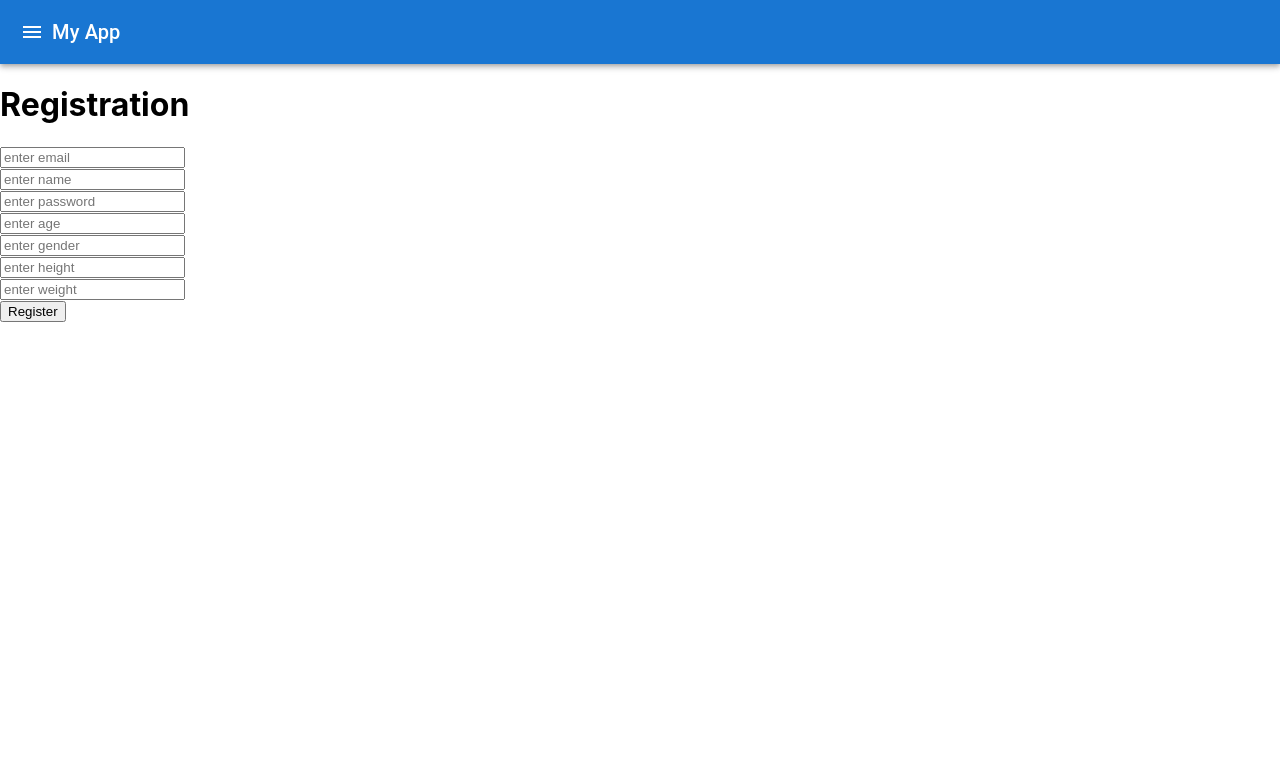
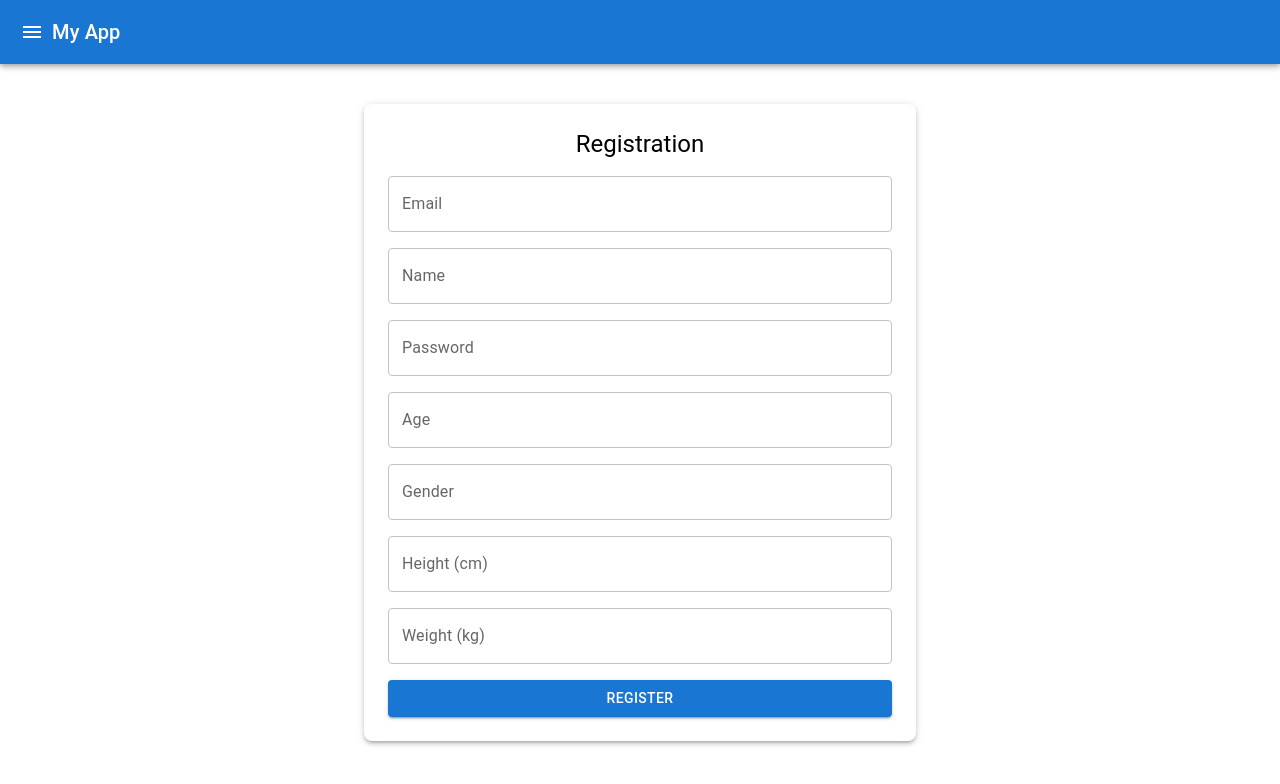
Before and after one commit to HarshithaDinesh/hms, a React (Create React App) app in the folder client/: page /register in a window 1280 px wide. Shown: the top 784 px of the page. Built offline with nearby package versions, Linux system fonts and the light colour scheme.

Commit message:
login and reg css code

```diff
--- a/client/src/components/registration.jsx
+++ b/client/src/components/registration.jsx
@@ -1,54 +1,114 @@
-import React, { useState } from 'react'
-import axios from 'axios'
-// or
-// import { FilledInput } from '@mui/material';
+import React, { useState } from "react";
+import axios from "axios";
+import { Container, TextField, Button, Typography, Box } from "@mui/material";
 
 function Registration() {
+  const [email, setEmail] = useState("");
+  const [name, setName] = useState("");
+  const [password, setPassword] = useState("");
+  const [age, setAge] = useState("");
+  const [gender, setGender] = useState("");
+  const [height, setHeight] = useState("");
+  const [weight, setWeight] = useState("");
 
-   const[email, setEmail] =useState('')
-   const[name, setname] =useState('')
-   const[password, setpassword] =useState('')
-   const[age, setage] =useState('')
-   const[gender, setgender] =useState('')
-   const[height, setheight] =useState('')
-   const[weight, setweight] =useState('')
+  async function register() {
+    try {
+      const res = await axios.post("http://localhost:3003/api/register", {
+        email,
+        name,
+        password,
+        age,
+        gender,
+        height,
+        weight,
+      });
+      console.log(res.data);
+    } catch (err) {
+      console.error(err);
+    }
+  }
 
-    async function register(){
-await axios.post("http://localhost:3003/api/register",{email, name, password, age, gender, height, weight})
-.then((res)=>{
-    console.log(res.data)
-}).catch((err=>{
-    console.log(err)
-}))
-
-    }
   return (
-    <>
-    <h1>Registration</h1>
-    <div>
-        <input value={email} type='text' placeholder='enter email' onChange={(e)=>{setEmail(e.target.value)}}/>
-    </div>
-    <div>
-        <input type='text' value={name} placeholder='enter name' onChange={(e)=>{setname(e.target.value)}}/>
-    </div>
-    <div>
-        <input type='password' value={password} placeholder='enter password' onChange={(e)=>{setpassword(e.target.value)}}/>
-    </div>
-    <div>
-        <input type='text' value={age} placeholder='enter age' onChange={(e)=>{setage(e.target.value)}}/>
-    </div>
-    <div>
-        <input type='text' value ={gender} placeholder='enter gender' onChange={(e)=>{setgender(e.target.value)}}/>
-    </div>
-    <div>
-        <input type='number' value={height} placeholder='enter height' onChange={(e)=>{setheight(e.target.value)}}/>
-    </div>
-    <div>
-        <input type='number'value={weight} placeholder='enter weight' onChange={(e)=>{setweight(e.target.value)}}/>
-    </div>
-    <button onClick={register}>Register</button>
-    </>
-  )
+    <Container maxWidth="sm">
+      <Box
+        sx={{
+          mt: 5,
+          p: 3,
+          display: "flex",
+          flexDirection: "column",
+          gap: 2,
+          bgcolor: "white",
+          boxShadow: 3,
+          borderRadius: 2,
+        }}
+      >
+        <Typography variant="h5" align="center">
+          Registration
+        </Typography>
+        <TextField
+          label="Email"
+          variant="outlined"
+          fullWidth
+          value={email}
+          onChange={(e) => setEmail(e.target.value)}
+        />
+        <TextField
+          label="Name"
+          variant="outlined"
+          fullWidth
+          value={name}
+          onChange={(e) => setName(e.target.value)}
+        />
+        <TextField
+          label="Password"
+          type="password"
+          variant="outlined"
+          fullWidth
+          value={password}
+          onChange={(e) => setPassword(e.target.value)}
+        />
+        <TextField
+          label="Age"
+          type="number"
+          variant="outlined"
+          fullWidth
+          value={age}
+          onChange={(e) => setAge(e.target.value)}
+        />
+        <TextField
+          label="Gender"
+          variant="outlined"
+          fullWidth
+          value={gender}
+          onChange={(e) => setGender(e.target.value)}
+        />
+        <TextField
+          label="Height (cm)"
+          type="number"
+          variant="outlined"
+          fullWidth
+          value={height}
+          onChange={(e) => setHeight(e.target.value)}
+        />
+        <TextField
+          label="Weight (kg)"
+          type="number"
+          variant="outlined"
+          fullWidth
+          value={weight}
+          onChange={(e) => setWeight(e.target.value)}
+        />
+        <Button
+          variant="contained"
+          color="primary"
+          onClick={register}
+          fullWidth
+        >
+          Register
+        </Button>
+      </Box>
+    </Container>
+  );
 }
 
-export default Registration
+export default Registration;
--- a/client/src/pages/login.jsx
+++ b/client/src/pages/login.jsx
@@ -1,47 +1,57 @@
 import axios from "axios";
 import React, { useState } from "react";
+import { Container, TextField, Button, Typography, Box } from "@mui/material";
 
 function Login() {
   const [email, setEmail] = useState("");
-  const [password, setpassword] = useState("");
+  const [password, setPassword] = useState("");
 
   async function loginn() {
-    await axios
-      .post("/userApi/login", { email, password })
-      .then((res) => {
-        console.log(res.data);
-      })
-      .catch((err) => {
-        console.log(err);
-      });
+    try {
+      const res = await axios.post("http://localhost:3003/api/login", { email, password });
+      console.log(res.data);
+    } catch (err) {
+      console.error(err);
+    }
   }
 
   return (
-    <>
-      <div>
-        <div>
-          <input
-            placeholder="enter email"
-            value={email}
-            onChange={(e) => {
-              setEmail(e.target.value);
-            }}
-          />
-        </div>
-        <div>
-          <input
-            placeholder="enter password"
-            value={password}
-            onChange={(e) => {
-              setpassword(e.target.value);
-            }}
-          />
-        </div>
-        <div>
-          <button onClick={loginn}>Login</button>
-        </div>
-      </div>
-    </>
+    <Container maxWidth="sm">
+      <Box
+        sx={{
+          mt: 5,
+          p: 3,
+          display: "flex",
+          flexDirection: "column",
+          gap: 2,
+          bgcolor: "white",
+          boxShadow: 3,
+          borderRadius: 2,
+        }}
+      >
+        <Typography variant="h5" align="center">
+          Login
+        </Typography>
+        <TextField
+          label="Email"
+          variant="outlined"
+          fullWidth
+          value={email}
+          onChange={(e) => setEmail(e.target.value)}
+        />
+        <TextField
+          label="Password"
+          type="password"
+          variant="outlined"
+          fullWidth
+          value={password}
+          onChange={(e) => setPassword(e.target.value)}
+        />
+        <Button variant="contained" color="primary" onClick={loginn} fullWidth>
+          Login
+        </Button>
+      </Box>
+    </Container>
   );
 }
 
```
